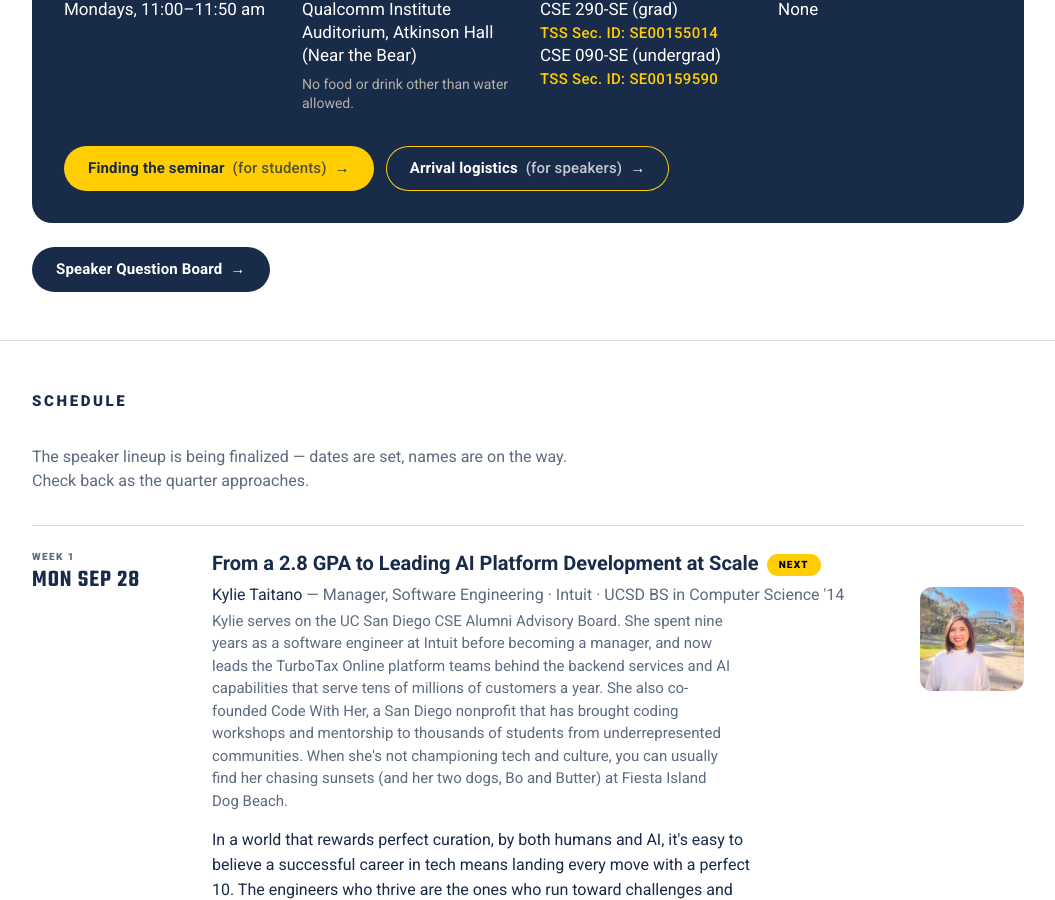
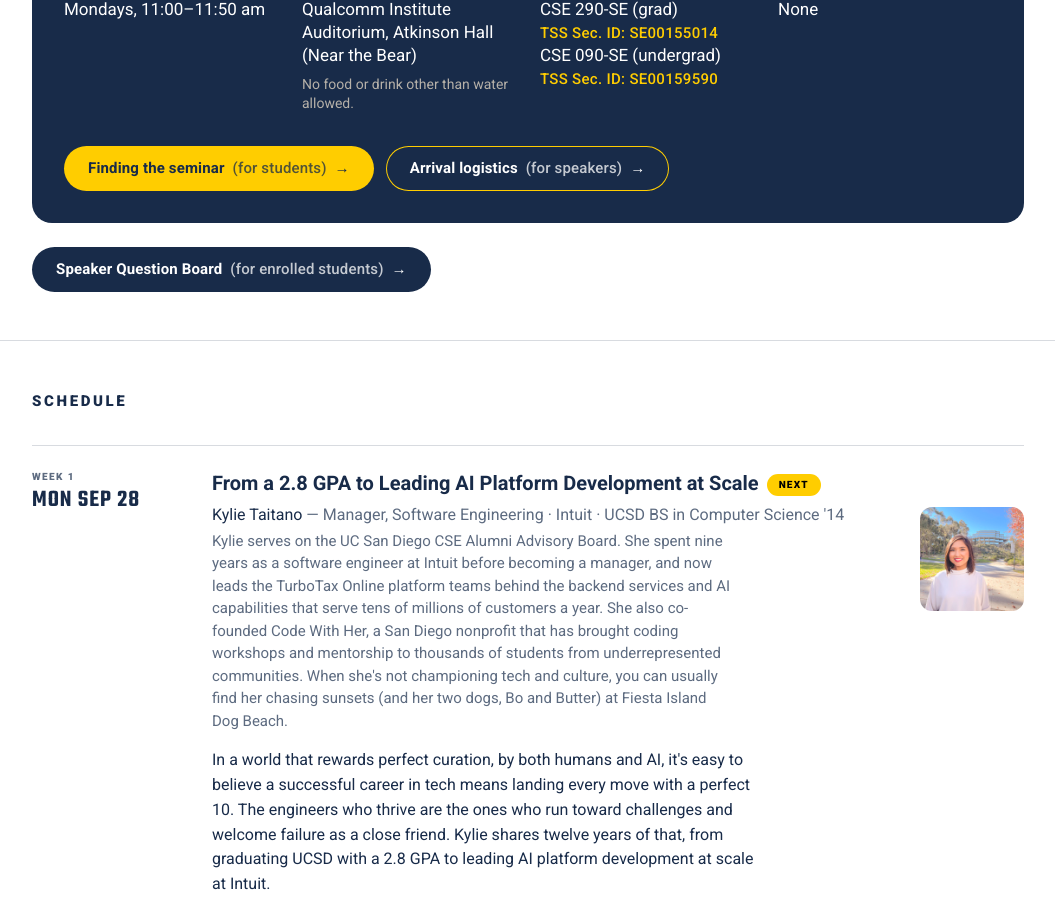
Before and after one commit to stevenjswanson/modern-swe, a Jekyll site: the page built from index.html, in a window 1280 px wide and 900 px high, scrolled down 756 px. Shown: the whole window, without its empty margins (112-1167 px from the left). Built offline with Jekyll 4.4.1, drawn with Linux system fonts in a browser that asks for light colours.

Commit message:
Qualify the question board button; drop the schedule note
The button now reads "Speaker Question Board (for enrolled students)", with the
qualifier in the same lighter style the other two buttons use, so all three name
their audience the same way. The audience text is a separate course.yml field
rather than part of the label, which is what allows that styling.

Removes the "lineup is being finalized" note above the schedule, now that the
schedule has real speakers on it.

Co-Authored-By: Claude Opus 5 <noreply@anthropic.com>

```diff
--- a/_data/course.yml
+++ b/_data/course.yml
@@ -26,6 +26,7 @@ description:
 # Button under the logistics box. Remove this block to drop the button.
 question_board:
   label: "Speaker Question Board"
+  who: "(for enrolled students)"
   url: "https://script.google.com/a/macros/ucsd.edu/s/AKfycbwxHLe4JZDSCtQIogKS5uMUqrmBBnLB31lai8m4B_xJykr4d4wGPgfxfPnxUXKTll_b/exec"
 
 logistics:
@@ -40,7 +41,7 @@ logistics:
 
 # Shown above the schedule while speakers are still being confirmed.
 # Set to an empty string to remove it once the lineup is set.
-schedule_note: "The speaker lineup is being finalized — dates are set, names are on the way. Check back as the quarter approaches."
+schedule_note: ""
 
 footer:
   organized_by: "Organized by the Department of Computer Science and Engineering, the GenAI in CS Education Consortium, CSE's Launch AI initiative, and the CSE Alumni Advisory Board."
--- a/index.html
+++ b/index.html
@@ -42,7 +42,9 @@ layout: default
 
   {%- if course.question_board and course.question_board.url != "" %}
   <a class="board-cta" href="{{ course.question_board.url }}">
-    {{ course.question_board.label }} <span aria-hidden="true">&rarr;</span>
+    {{ course.question_board.label }}
+    {%- if course.question_board.who %} <span class="logistics__cta-who">{{ course.question_board.who }}</span>{% endif %}
+    <span aria-hidden="true">&rarr;</span>
   </a>
   {%- endif %}
 </section>
```
